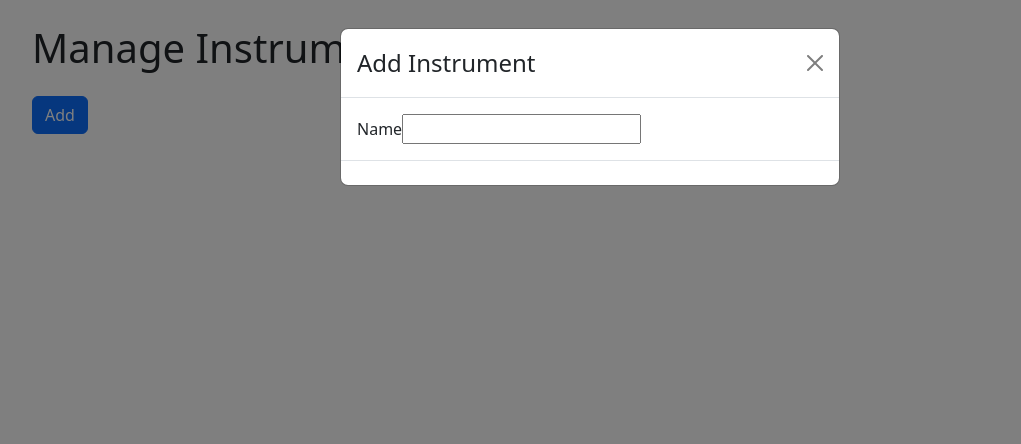
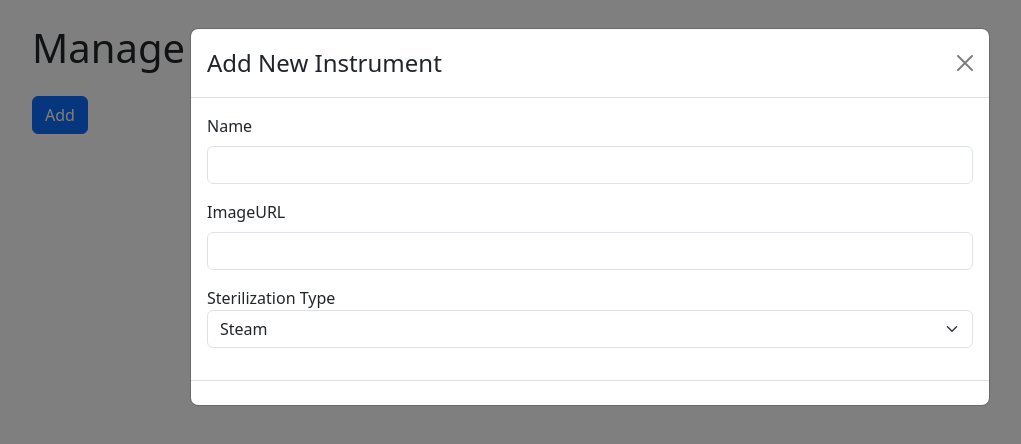
Before and after one commit to nicholasherrick/spd-dashboard-fe, a React (Vite) app: page / in a window 1280 px wide. Both pictures are taken after a click on the button "Add". Shown: the top 444 px of the page, without its empty margins (50-1071 px from the left). Built offline with nearby package versions, Linux system fonts and the light colour scheme.

Commit message:
Add more components and fields to AddInstrumentsForm

```diff
--- /dev/null
+++ b/src/ts/instruments/components/AddInstrumentsForm.tsx
@@ -0,0 +1,19 @@
+import VerticalInput from "../../shared/components/fields/VerticalInput";
+import VerticalSelect from "../../shared/components/fields/VerticalSelect";
+import { SterilizationTypes } from "../../shared/constants";
+
+const AddInstrumentsForm = () => {
+  return (
+    <>
+      <VerticalInput name="Name" label="Name" />
+      <VerticalInput name="ImageURL" label="ImageURL" />
+      <VerticalSelect name="SterilizationType" label="Sterilization Type">
+        {SterilizationTypes.map((type) => (
+          <option value={type}>{type}</option>
+        ))}
+      </VerticalSelect>
+    </>
+  );
+};
+
+export default AddInstrumentsForm;
--- a/src/ts/instruments/components/AddModal.tsx
+++ b/src/ts/instruments/components/AddModal.tsx
@@ -1,15 +1,15 @@
 import Modal from "react-bootstrap/Modal";
 import { type AddModalProps } from "../types";
+import AddInstrumentsForm from "./AddInstrumentsForm";
 
 export const AddModal = ({ show, handleHide }: AddModalProps) => {
   return (
-    <Modal show={show} onHide={handleHide}>
+    <Modal show={show} onHide={handleHide} size="lg">
       <Modal.Header closeButton>
-        <Modal.Title>Add Instrument</Modal.Title>
+        <Modal.Title>Add New Instrument</Modal.Title>
       </Modal.Header>
       <Modal.Body>
-        <label htmlFor="">Name</label>
-        <input type="text" />
+        <AddInstrumentsForm />
       </Modal.Body>
       <Modal.Footer></Modal.Footer>
     </Modal>
--- /dev/null
+++ b/src/ts/shared/components/fields/VerticalInput.tsx
@@ -0,0 +1,14 @@
+import { type VerticalInputProps } from "../../types";
+
+const VerticalInput = ({ name, label }: VerticalInputProps) => {
+  return (
+    <div className="mb-3">
+      <label htmlFor={name} className="form-label">
+        {label}
+      </label>
+      <input id={name} className="form-control" type="text" />
+    </div>
+  );
+};
+
+export default VerticalInput;
--- /dev/null
+++ b/src/ts/shared/components/fields/VerticalSelect.tsx
@@ -0,0 +1,18 @@
+import { type VerticalSelectPropsWithChildren } from "../../types";
+
+const VerticalSelect = ({
+  name,
+  label,
+  children,
+}: VerticalSelectPropsWithChildren) => {
+  return (
+    <div className="mb-3">
+      <label htmlFor={name}>{label}</label>
+      <select id={name} className="form-select">
+        {children}
+      </select>
+    </div>
+  );
+};
+
+export default VerticalSelect;
--- /dev/null
+++ b/src/ts/shared/constants.ts
@@ -0,0 +1,3 @@
+export const SterilizationTypes = ["Steam", "Sterrad", "VPro", "ETO"];
+
+export const SterilizationType = Object.assign({}, SterilizationTypes);
```
Also changed, not shown: src/ts/shared/types.ts (+13 -0 lines).
